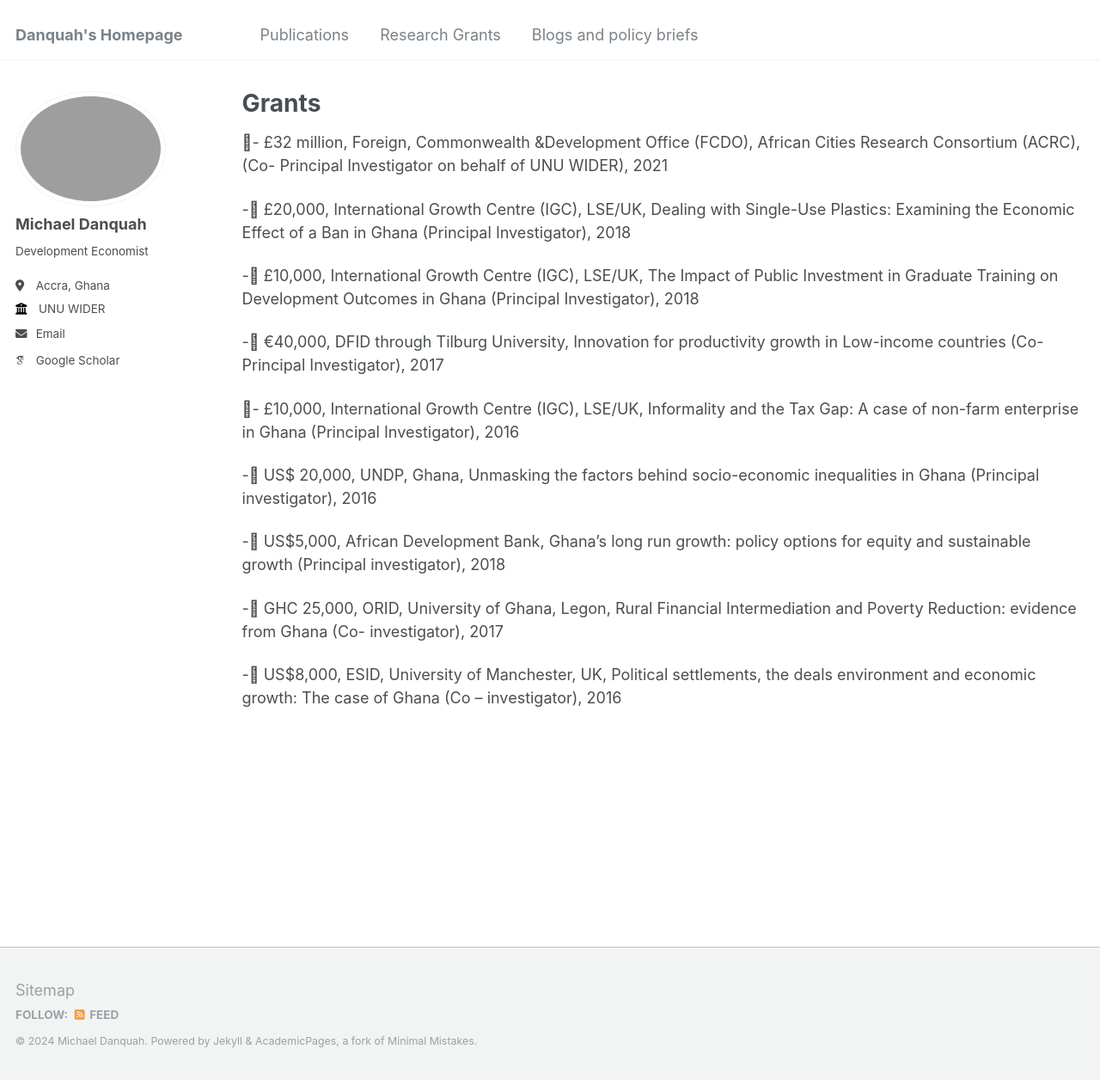
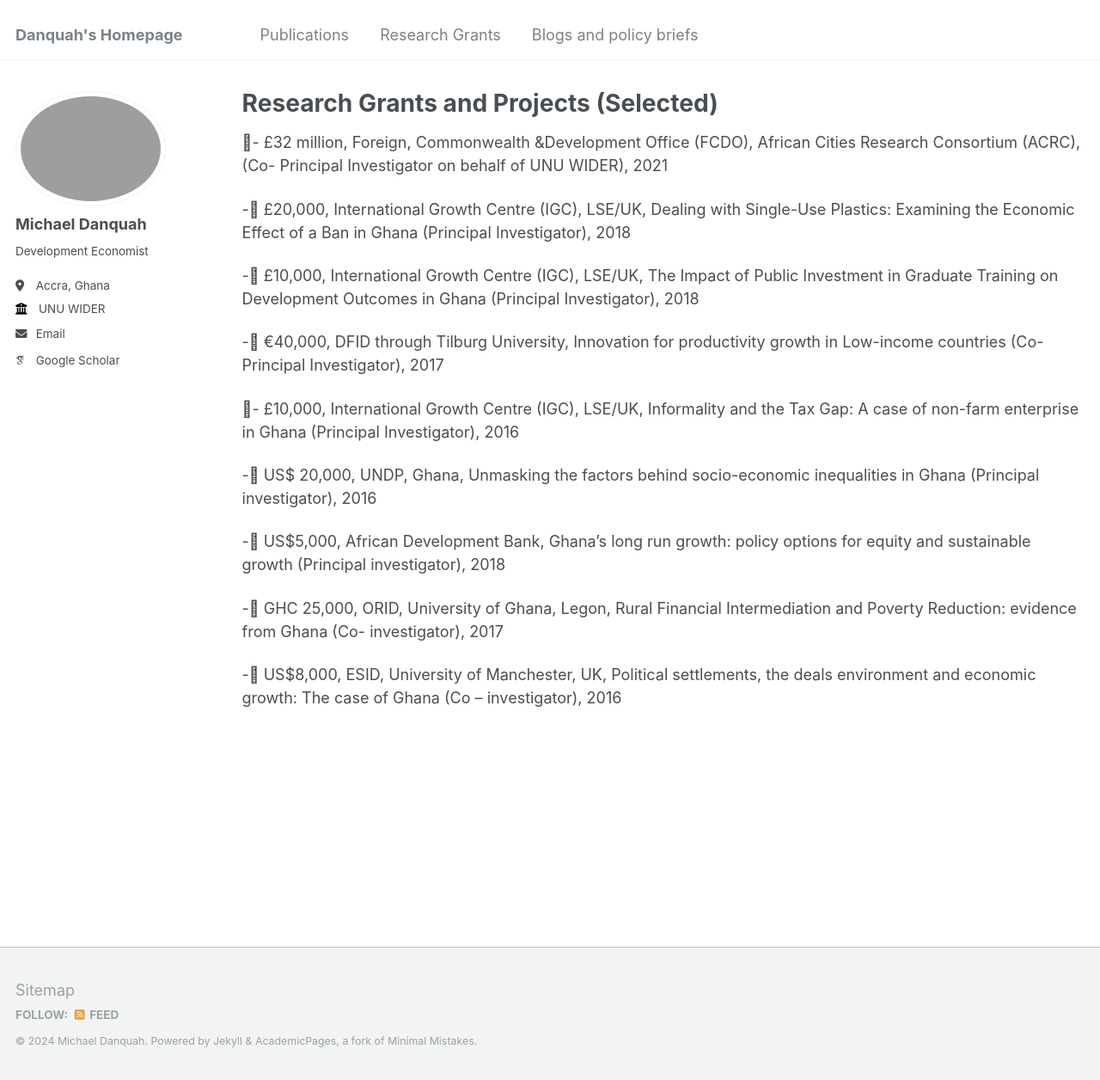
Before and after one commit to m-danquah/m-danquah.github.io, a Jekyll site: the page built from _pages/sitemap.md, in a window 1280 px wide and 1256 px high. Shown: the whole window at 86% size. Built offline with Jekyll 4.4.1, drawn with Linux system fonts in a browser that asks for light colours; some web fonts are replaced.

Commit message:
Update sitemap.md

```diff
--- a/_pages/sitemap.md
+++ b/_pages/sitemap.md
@@ -1,6 +1,6 @@
 ---
 layout: archive
-title: "Grants"
+title: "Research Grants and Projects (Selected)"
 permalink: /sitemap/
 author_profile: true
 ---
```
